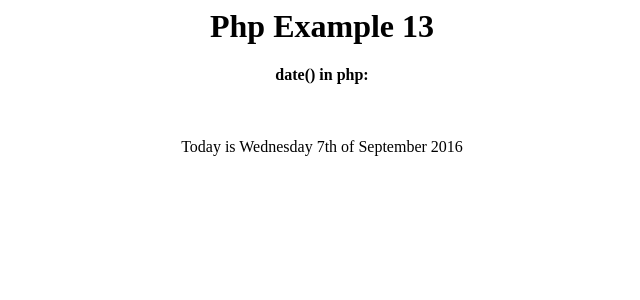
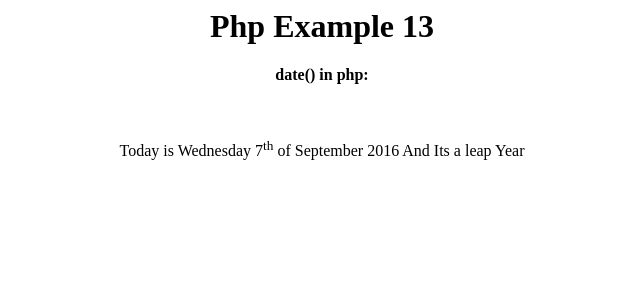
Before and after one commit to nitish800/phpTraining, a PHP site: page /date.php in a window 1280 px wide. Shown: the top 300 px of the page, without its empty margins (318-958 px from the left). Run offline with PHP 8.4, Linux system fonts and the light colour scheme.

Commit message:
add superscript in date function

```diff
--- a/day2/date.php
+++ b/day2/date.php
@@ -8,8 +8,12 @@
 <br>
 <?php
 
+echo "<br><div class='pa'> Today is"." ".date('l j\<\s\u\p\>S\<\/\s\u\p\> \of F Y');
+if(date('L')==1)
+	echo " And Its a leap Year </div>";
+else
+	echo " And Its not a leap Year</div>";
 
-echo "<br><div class='pa'> Today is"." ".date('l jS \of F Y')."</div>";
 ?>
 <br>
 
```
